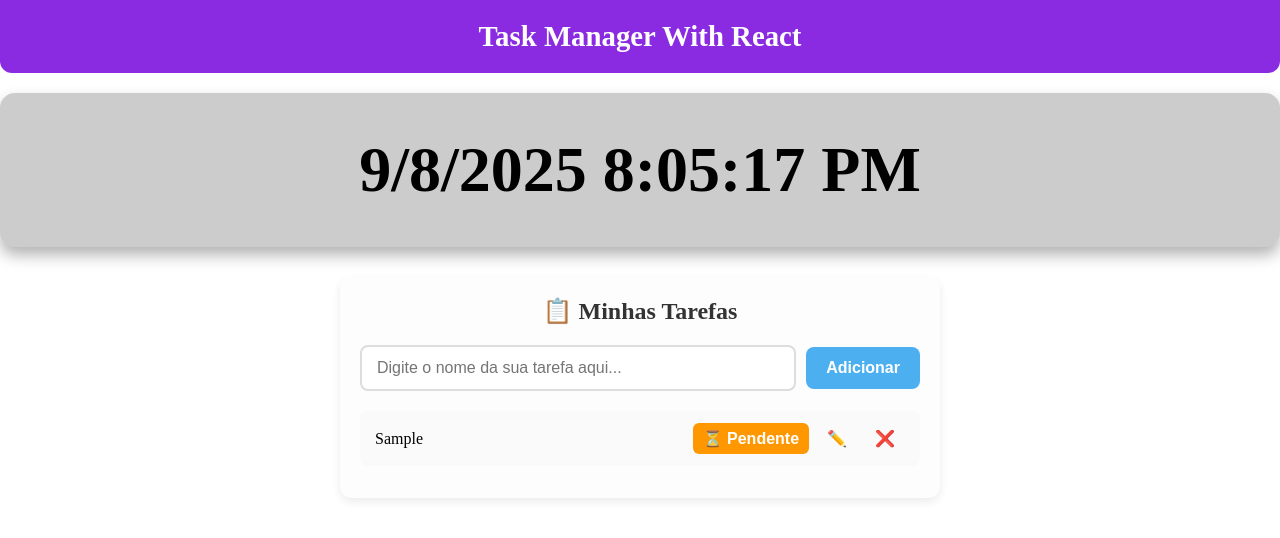
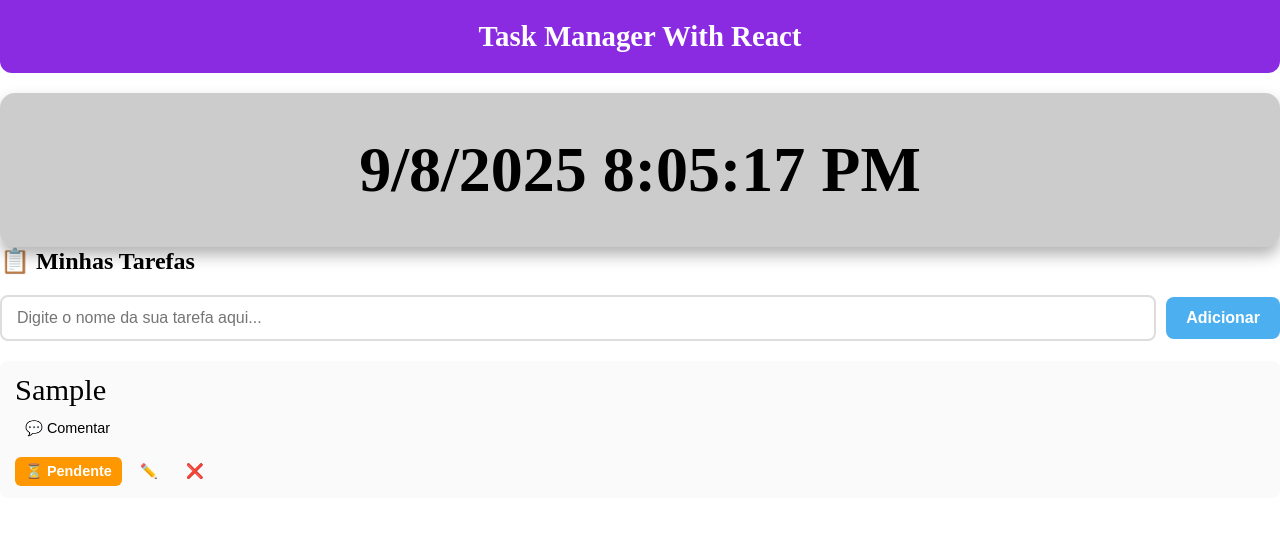
Before and after one commit to V-coder-cmd/App-task-react, a React (Vite) app: page / in a window 1280 px wide. Both pictures are taken after typing "Sample" into the empty fields and a click on the button "Adicionar". Shown: the top 538 px of the page. Built offline with nearby package versions, Linux system fonts and the light colour scheme.

Commit message:
Add: comentários nas tarefas

```diff
--- a/src/components/TaskItem/TaskItem.jsx
+++ b/src/components/TaskItem/TaskItem.jsx
@@ -0,0 +1,97 @@
+import { useState } from "react";
+import styles from "./TaskItem.module.css";
+
+export default function TaskItem({ task, toggleTask, editTask, editComment, removeTask }) {
+  const { id, text, completed, comment } = task;
+
+  const [isEditing, setIsEditing] = useState(false);
+  const [tempText, setTempText] = useState(text);
+
+  const [isCommenting, setIsCommenting] = useState(false);
+  const [tempComment, setTempComment] = useState(comment);
+
+  // Salvar edição de texto
+  const saveEdit = () => {
+    if (tempText.trim()) {
+      editTask(id, tempText);
+      setIsEditing(false);
+    }
+  };
+
+  // Salvar comentário
+  const saveComment = () => {
+    editComment(id, tempComment);
+    setIsCommenting(false);
+  };
+
+  return (
+    <li className={`${styles.item} ${completed ? styles.completed : ""}`}>
+      {/* Texto */}
+      {isEditing ? (
+        <input
+          className={styles.editInput}
+          type="text"
+          value={tempText}
+          onChange={(e) => setTempText(e.target.value)}
+          onKeyDown={(e) => e.key === "Enter" && saveEdit()}
+          autoFocus
+        />
+      ) : (
+        <span className={styles.text}>{text}</span>
+      )}
+
+      {/* Comentário */}
+      {isCommenting ? (
+        <div>
+          <input
+            className={styles.editInput}
+            type="text"
+            value={tempComment}
+            onChange={(e) => setTempComment(e.target.value)}
+            onKeyDown={(e) => e.key === "Enter" && saveComment()}
+            autoFocus
+          />
+          <button className={styles.saveBtn} onClick={saveComment}>
+            💬 Salvar
+          </button>
+        </div>
+      ) : (
+        <div>
+          {comment && <p className={styles.comment}>💭 {comment}</p>}
+          <button
+            className={styles.editBtn}
+            onClick={() => setIsCommenting(true)}
+          >
+            💬 {comment ? "Editar comentário" : "Comentar"}
+          </button>
+        </div>
+      )}
+
+      {/* Ações */}
+      <div className={styles.actions}>
+        <button
+          className={`${styles.statusBtn} ${completed ? styles.done : styles.pending}`}
+          onClick={() => toggleTask(id)}
+        >
+          {completed ? "✅ Concluída" : "⏳ Pendente"}
+        </button>
+
+        {!completed && !isEditing && (
+          <button className={styles.editBtn} onClick={() => setIsEditing(true)}>
+            ✏️
+          </button>
+        )}
+
+        {isEditing && (
+          <button className={styles.saveBtn} onClick={saveEdit}>
+            💾
+          </button>
+        )}
+
+        <button className={styles.deleteBtn} onClick={() => removeTask(id)}>
+          ❌
+        </button>
+      </div>
+    </li>
+  );
+}
--- a/src/components/TaskItem/taskItem.module.css
+++ b/src/components/TaskItem/taskItem.module.css
@@ -0,0 +1,107 @@
+.item {
+  display: flex;
+  flex-direction: column;
+  gap: 6px;
+  background: #fafafa;
+  padding: 12px 15px;
+  border-radius: 8px;
+  margin-bottom: 12px;
+  transition: background-color 0.2s;
+}
+
+.item:hover {
+  background-color: #f0f0f0;
+}
+
+/* Texto da tarefa */
+.text {
+  font-size: 1.9rem;
+  cursor: default;
+  word-break: break-word;
+}
+
+.completed .text {
+  text-decoration: line-through;
+  color: #888;
+}
+
+/* Input de edição */
+.editInput {
+  padding: 6px 10px;
+  font-size: 1rem;
+  border: 2px solid #ccc;
+  border-radius: 6px;
+  outline: none;
+  width: 100%;
+}
+
+.editInput:focus {
+  border-color: #4cafef;
+}
+
+/* Comentário */
+.comment {
+  font-size: 1.9rem;
+  color: #555;
+  background: #f1f1f1;
+  padding: 6px 8px;
+  border-radius: 6px;
+  margin-top: 4px;
+  word-break: break-word;
+}
+
+/* Ações (botões) */
+.actions {
+  display: flex;
+  gap: 8px;
+  margin-top: 8px;
+  flex-wrap: wrap;
+}
+
+/* Estilo base dos botões */
+.editBtn,
+.saveBtn,
+.deleteBtn,
+.statusBtn {
+  background: transparent;
+  border: none;
+  cursor: pointer;
+  font-size: 0.9rem;
+  padding: 6px 10px;
+  border-radius: 6px;
+  transition: background-color 0.2s, transform 0.1s;
+}
+
+.editBtn:hover {
+  background-color: #e0f7fa;
+}
+
+.saveBtn:hover {
+  background-color: #e8f5e9;
+}
+
+.deleteBtn:hover {
+  background-color: #ffebee;
+}
+
+/* Botões de status */
+.statusBtn {
+  font-weight: bold;
+  color: #fff;
+}
+
+.pending {
+  background-color: #ff9800;
+}
+
+.pending:hover {
+  background-color: #e68900;
+}
+
+.done {
+  background-color: #4caf50;
+}
+
+.done:hover {
+  background-color: #3d8b40;
+}
--- a/src/components/TaskList/TaskList.jsx
+++ b/src/components/TaskList/TaskList.jsx
@@ -1,70 +1,65 @@
-import { useState, useEffect, useCallback } from "react";
+import { useState, useEffect } from "react";
 import TaskInput from "../TaskInput/TaskInput.jsx";
+import TaskItem from "../TaskItem/TaskItem.jsx";
 import styles from "./TaskList.module.css";
 
 export default function TaskList() {
+  const [tasks, setTasks] = useState([]);
 
-    // literalmente o começo de tudo
-  const [tasks, setTasks] = useState(() => {
-    const storedTasks = localStorage.getItem("tasks");
-    return storedTasks ? JSON.parse(storedTasks) : [];
-  });
+  // 🔹 Carregar do localStorage (só 1x no início)
+  useEffect(() => {
+    const stored = localStorage.getItem("tasks");
+    if (stored) {
+      setTasks(JSON.parse(stored));
+    }
+  }, []);
 
-  const [editingId, setEditingId] = useState(null);
-  const [editingText, setEditingText] = useState("");
-
-//   TRANSFORMA OS OBJETOS EM STRING
+  // 🔹 Salvar sempre que tasks mudar
   useEffect(() => {
+    if (tasks.length > 0) {
       localStorage.setItem("tasks", JSON.stringify(tasks));
+    } else {
+      localStorage.removeItem("tasks"); // se zerar, limpa
+    }
   }, [tasks]);
 
-//   ADICIONE UMA TAREFA NOVA
-  const addTask = useCallback((text) => {
-    if (!text.trim()) return;
+  // Adicionar
+  const addTask = (text) => {
+    const newTask = {
+      id: Date.now(),
+      text,
+      completed: false,
+      comment: "",
+    };
+    setTasks((prev) => [...prev, newTask]);
+  };
 
-
-    // SETA OS OBJETOS DA TEREFA ADICIONADA
-    setTasks((prev) => [
-      ...prev,
-      { id: Date.now(), text, completed: false },
-    ]);
-  }, []);
-
-//   VERIFICAÇÃO PRA VER SE A TAREFA ESTÁ COMPLETADA OU NÃO
-  const toggleTask = useCallback((id) => {
+  // Alternar concluída/pendente
+  const toggleTask = (id) => {
     setTasks((prev) =>
-      prev.map((task) =>
-        task.id === id ? { ...task, completed: !task.completed } : task
+      prev.map((t) =>
+        t.id === id ? { ...t, completed: !t.completed } : t
       )
     );
-    setEditingId(null);
-  }, []);
-
-
-//   REMOVE UMA TAREFA
-  const removeTask = useCallback((id) => {
-    setTasks((prev) => prev.filter((task) => task.id !== id));
-  }, []);
-
-//   COMEÇO DA EDIÇÃO DE UMA TAREFA
-  const startEditing = (id, currentText) => {
-    setEditingId(id);
-    setEditingText(currentText);
   };
 
-//   SALVA A TAREFA EDITADA
-  const saveEditing = (id) => {
-    if (!editingText.trim()) return
+  // Editar texto
+  const editTask = (id, newText) => {
+    setTasks((prev) =>
+      prev.map((t) => (t.id === id ? { ...t, text: newText } : t))
+    );
+  };
 
-    // DEIXA O TEXTO NOVO COMO PADRÃO
+  // Editar comentário
+  const editComment = (id, newComment) => {
     setTasks((prev) =>
-      prev.map((task) =>
-        task.id === id ? { ...task, text: editingText } : task
-      )
+      prev.map((t) => (t.id === id ? { ...t, comment: newComment } : t))
     );
+  };
 
-    setEditingId(null);
-    setEditingText("");
+  // Remover
+  const removeTask = (id) => {
+    setTasks((prev) => prev.filter((t) => t.id !== id));
   };
 
   return (
@@ -77,50 +72,18 @@ export default function TaskList() {
         <p className={styles.empty}>Nenhuma tarefa adicionada ainda.</p>
       ) : (
         <ul className={styles.list}>
-        {tasks.map(({ id, text, completed }) => (
-          <li key={id} className={`${styles.item} ${completed ? styles.completed : ""}`}>
-            {editingId === id ? (
-              <input
-                className={styles.editInput}
-                type="text"
-                value={editingText}
-                onChange={(e) => setEditingText(e.target.value)}
-                onKeyDown={(e) => e.key === "Enter" && saveEditing(id)}
-                autoFocus
+          {tasks.map((task) => (
+            <TaskItem
+              key={task.id}
+              task={task}
+              toggleTask={toggleTask}
+              editTask={editTask}
+              editComment={editComment}
+              removeTask={removeTask}
             />
-            ) : (
-              <span className={styles.text}>{text}</span>
-            )}
-
-            <div className={styles.actions}>
-              <button
-                className={`${styles.statusBtn} ${completed ? styles.done : styles.pending}`}
-                onClick={() => toggleTask(id)}
-              >
-                {completed ? "✅ Concluída" : "⏳ Pendente"}
-              </button>
-
-              {!completed && editingId !== id && (
-                <button className={styles.editBtn} onClick={() => startEditing(id, text)}>
-                  ✏️
-                </button>
-              )}
-
-              {editingId === id && (
-                <button className={styles.saveBtn} onClick={() => saveEditing(id)}>
-                  💾
-                </button>
-              )}
-
-              <button className={styles.deleteBtn} onClick={() => removeTask(id)}>
-                ❌
-              </button>
-            </div>
-          </li>
           ))}
         </ul>
       )}
     </section>
-
   );
 }
--- a/src/components/TaskList/taskList.module.css
+++ b/src/components/TaskList/taskList.module.css
@@ -1,50 +1,24 @@
-.taskList {
-  max-width: 600px;
-  margin: 30px auto;
-  padding: 20px;
-  border-radius: 12px;
-  background: #fdfdfd;
-  box-shadow: 0 4px 10px rgba(0, 0, 0, 0.08);
-}
-
-.title {
-  text-align: center;
-  margin-bottom: 20px;
-  color: #333;
-  font-size: 1.5rem;
-}
-
-.empty {
-  text-align: center;
-  color: #777;
-  font-style: italic;
-}
-
-.list {
-  list-style: none;
-  padding: 0;
-  margin: 0;
-}
-
 .item {
   display: flex;
-  justify-content: space-between;
-  align-items: center;
+  flex-direction: column;
+  gap: 6px;
   background: #fafafa;
   padding: 12px 15px;
   border-radius: 8px;
   margin-bottom: 12px;
   transition: background-color 0.2s;
+  align-items: center;
 }
 
 .item:hover {
   background-color: #f0f0f0;
 }
 
+/* Texto da tarefa */
 .text {
-  flex: 1;
-  cursor: pointer;
   font-size: 1rem;
+  cursor: default;
+  word-break: break-word;
 }
 
 .completed .text {
@@ -52,26 +26,40 @@
   color: #888;
 }
 
+/* Input para editar tarefa ou comentário */
 .editInput {
-  flex: 1;
   padding: 6px 10px;
   font-size: 1rem;
   border: 2px solid #ccc;
   border-radius: 6px;
   outline: none;
+  width: 100%;
 }
 
 .editInput:focus {
   border-color: #4cafef;
 }
 
+/* Comentário */
+.comment {
+  font-size: 0.9rem;
+  color: #555;
+  background: #f1f1f1;
+  padding: 6px 8px;
+  border-radius: 6px;
+  margin-top: 4px;
+  word-break: break-word;
+}
+
+/* Ações */
 .actions {
   display: flex;
   gap: 8px;
-  margin-left: 10px;
+  margin-top: 8px;
+  flex-wrap: wrap;
 }
 
-/* Botões */
+/* Botões base */
 .editBtn,
 .saveBtn,
 .deleteBtn,
@@ -79,7 +67,7 @@
   background: transparent;
   border: none;
   cursor: pointer;
-  font-size: 1rem;
+  font-size: 0.9rem;
   padding: 6px 10px;
   border-radius: 6px;
   transition: background-color 0.2s, transform 0.1s;
@@ -97,7 +85,7 @@
   background-color: #ffebee;
 }
 
-/* Botão de status */
+/* Botão de status (pendente/concluída) */
 .statusBtn {
   font-weight: bold;
   color: #fff;
```
Lines whose indentation alone changed are shown as unchanged.
